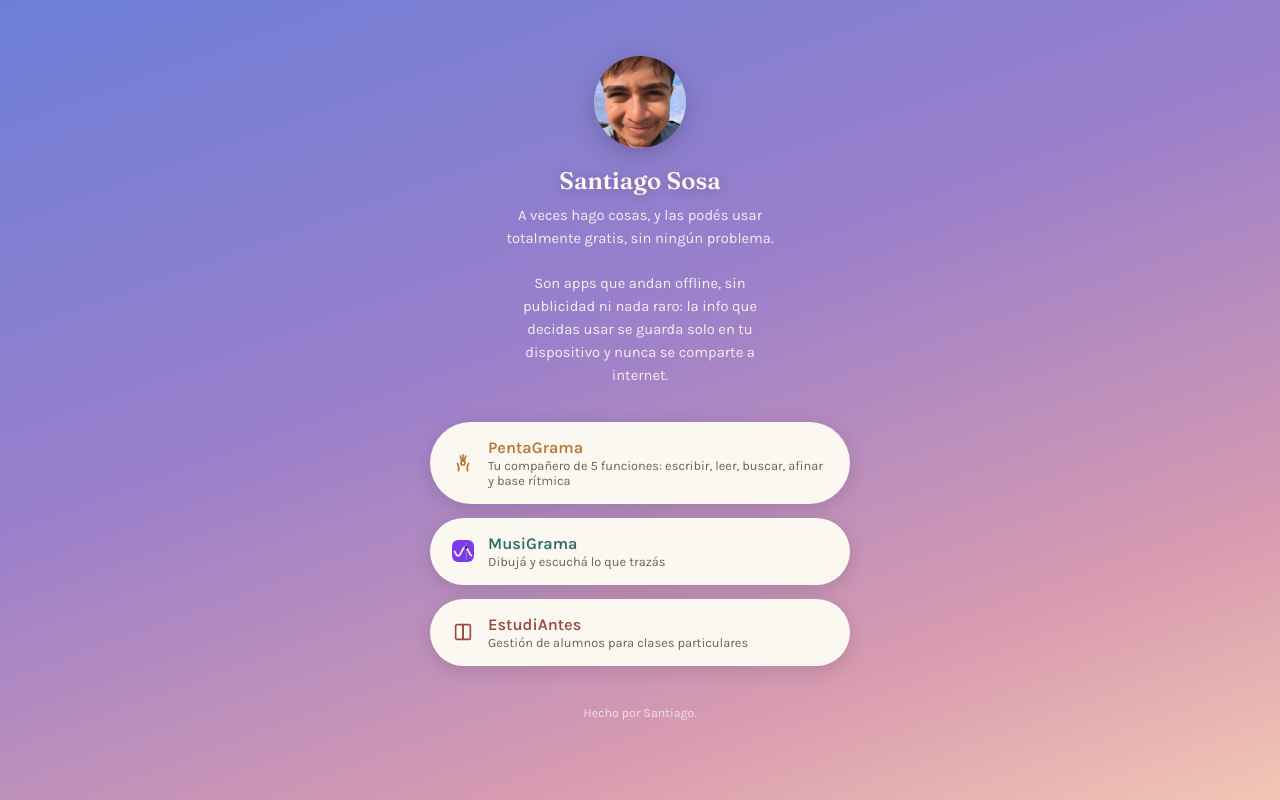
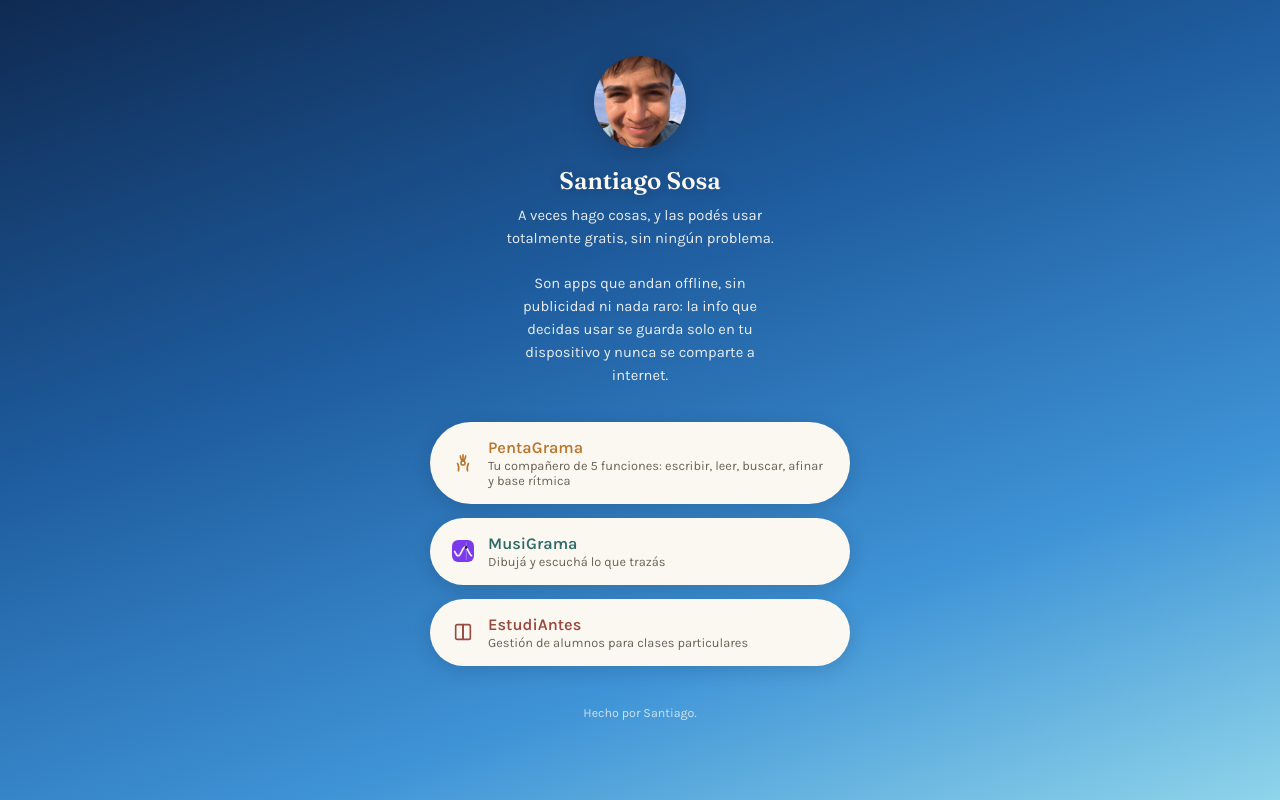
Before and after one commit to jsantiago00/jsantiago00.github.io, a plain HTML site: page index.html in a window 1280 px wide. Drawn offline with Linux system fonts and the light colour scheme.

Commit message:
Switch color palette from lilac to blue tones
Co-Authored-By: Claude Sonnet 5 <noreply@anthropic.com>

```diff
--- a/index.html
+++ b/index.html
@@ -10,7 +10,7 @@
 <link href="https://fonts.googleapis.com/css2?family=Fraunces:opsz,wght@9..144,600&family=Karla:wght@400;500;600&display=swap" rel="stylesheet">
 <style>
   :root {
-    --ink: #201C2E;
+    --ink: #16233F;
     --cream: #FBF8F2;
     --acordes: #B9772F;
     --musigrama: #2F6B66;
@@ -27,7 +27,7 @@
     padding: 56px 20px 48px;
     font-family: 'Karla', sans-serif;
     color: var(--ink);
-    background: linear-gradient(160deg, #6C7FD8 0%, #9A7FCB 42%, #D89BB0 78%, #F2C6B4 100%);
+    background: linear-gradient(160deg, #0F2A52 0%, #1E5C9E 38%, #3E93D6 72%, #8FD4EA 100%);
     background-attachment: fixed;
   }
 
@@ -44,7 +44,7 @@
     width: 92px;
     height: 92px;
     border-radius: 50%;
-    box-shadow: 0 6px 24px rgba(32, 28, 46, 0.25);
+    box-shadow: 0 6px 24px rgba(22, 35, 63, 0.3);
     margin-bottom: 18px;
     overflow: hidden;
   }
@@ -62,7 +62,7 @@
     font-size: 1.5rem;
     margin: 0 0 10px;
     color: #FBF8F2;
-    text-shadow: 0 1px 12px rgba(32, 28, 46, 0.25);
+    text-shadow: 0 1px 12px rgba(22, 35, 63, 0.3);
   }
 
   .bio {
@@ -89,13 +89,13 @@
     color: var(--ink);
     border-radius: 100px;
     padding: 16px 22px;
-    box-shadow: 0 4px 18px rgba(32, 28, 46, 0.16);
+    box-shadow: 0 4px 18px rgba(22, 35, 63, 0.18);
     transition: transform 0.15s ease, box-shadow 0.15s ease;
   }
 
   .app:hover, .app:focus-visible {
     transform: translateY(-2px);
-    box-shadow: 0 8px 22px rgba(32, 28, 46, 0.22);
+    box-shadow: 0 8px 22px rgba(22, 35, 63, 0.25);
     outline: none;
   }
 
```
